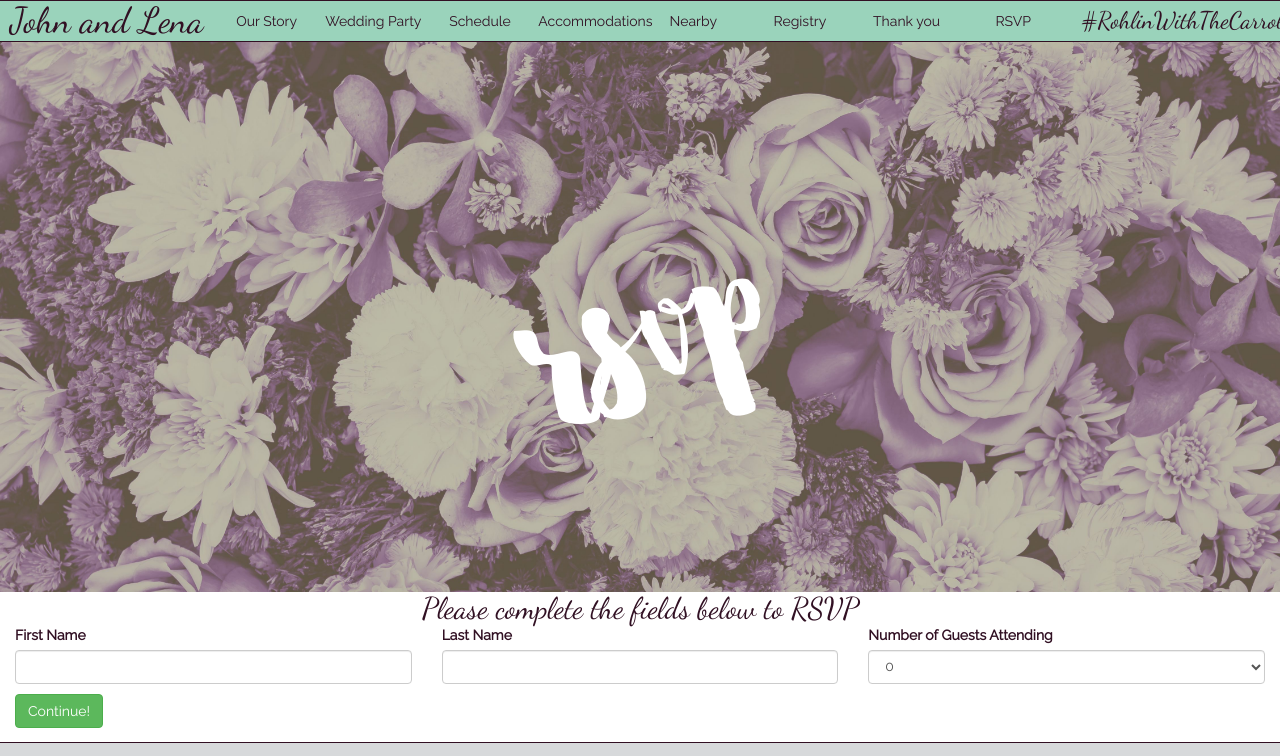
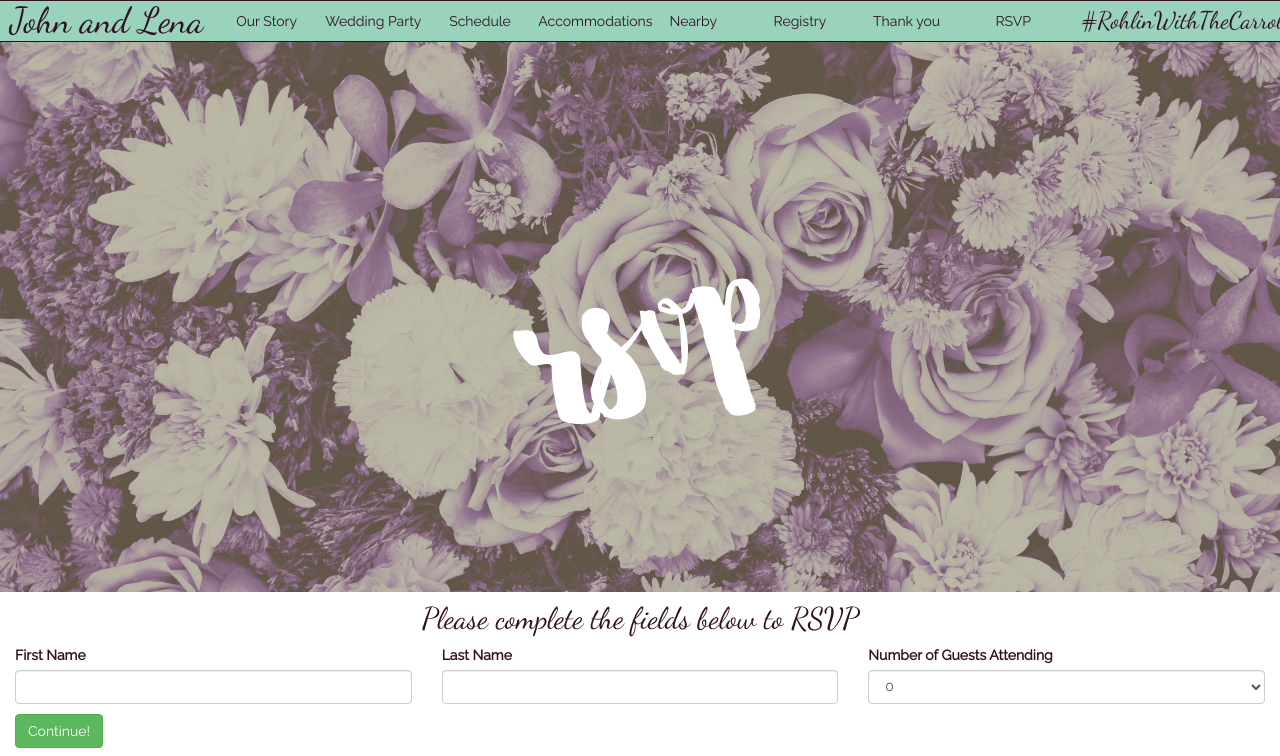
Before and after one commit to johntcarroll/wedding, a PHP site: page /database_name/rsvp/ in a window 1280 px wide. Shown: the top 756 px of the page. Run offline with PHP 8.4, Linux system fonts and the light colour scheme.

Commit message:
layout improvements

```diff
--- a/rsvp/index.php
+++ b/rsvp/index.php
@@ -9,12 +9,12 @@ include "../layout/header.php";
     </div>
 </div>
 <form method='post' action='../thankyou/index.php' id='rsvp_form'>
-    <div class='row'>
+    <div class='row pad-top-10'>
         <div class='col-xs-12 text-center'>
             <h2>Please complete the fields below to RSVP</h2>
         </div>
     </div>
-    <div class='row' class='pad-top-10' id='starting_line'>
+    <div class='row pad-top-10' id='starting_line'>
         <div class='col-sm-4 col-xs-12'>
             <label>First Name</label>
             <input class='form-control' name='start_fname' id='start_fname' />
```
